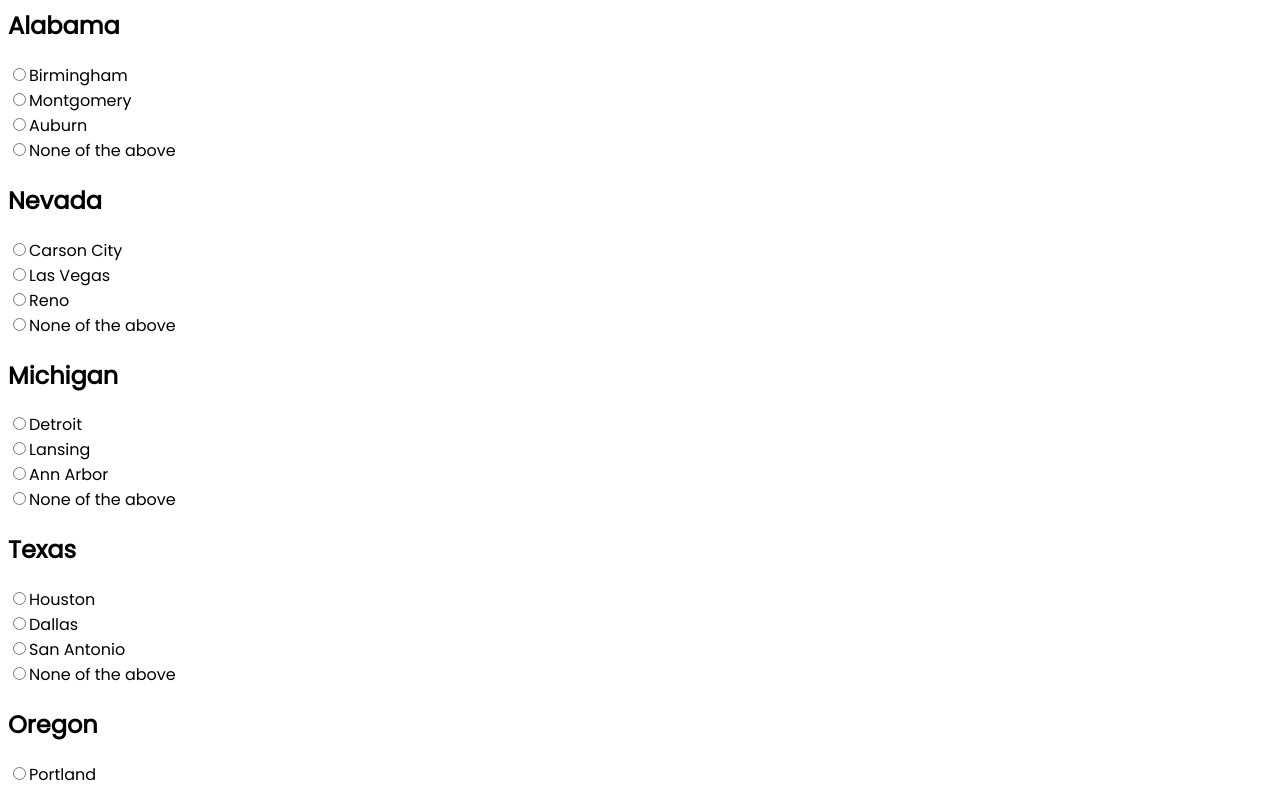
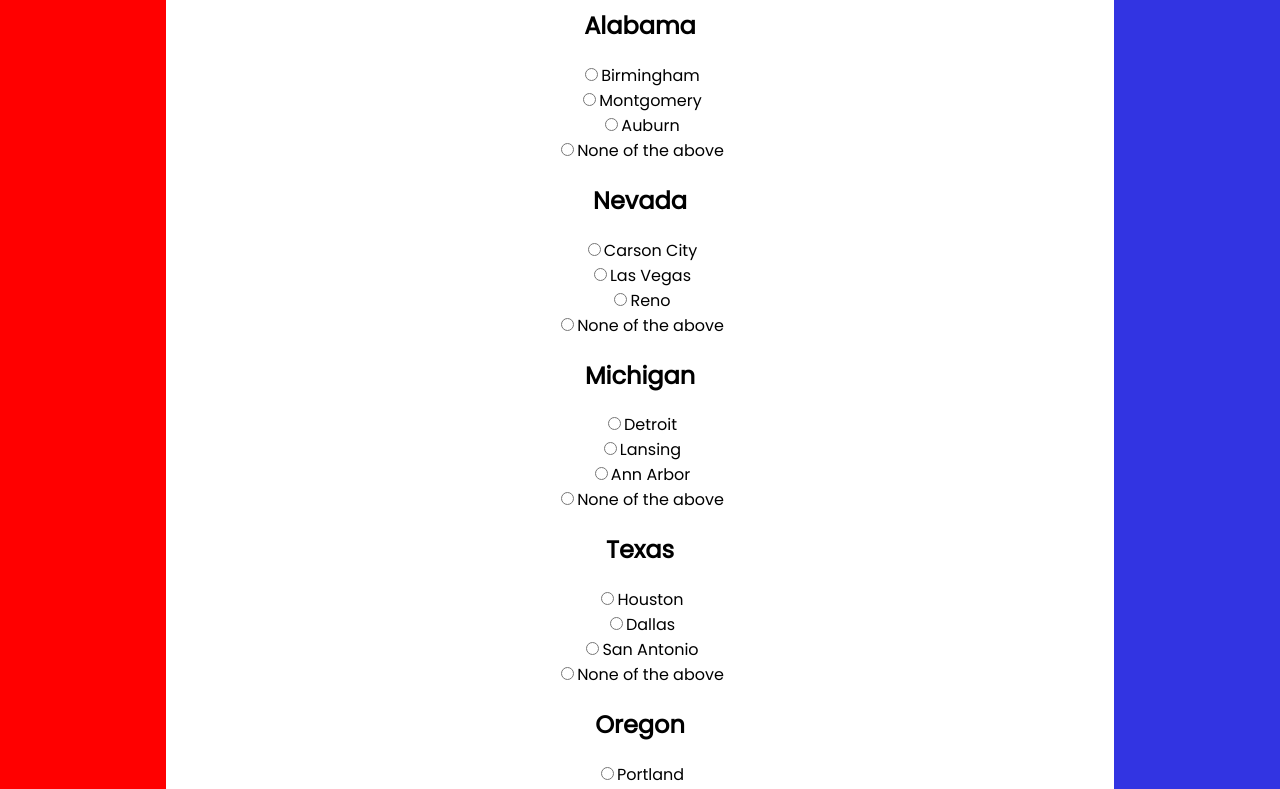
Before and after one commit to dayrentolliver/state-capital-quiz, a plain HTML site: page index.html in a window 1280 px wide. Shown: the part 83-872 px from the top of the page. Drawn offline with Linux system fonts and the light colour scheme.

Commit message:
Update styles.css

```diff
--- a/styles.css
+++ b/styles.css
@@ -1,5 +1,14 @@
 body{
     font-family:'Poppins', sans-serif;
+    background: rgb(255,0,0);
+    background: linear-gradient(90deg, rgba(255,0,0,1) 51%, rgba(50,52,226,1) 51%);
+}
+
+#main {
+    text-align: center;
+    background-color: white;
+    width: 75%;
+    margin: 0 auto;
 }
 
 #after_submit{
```
